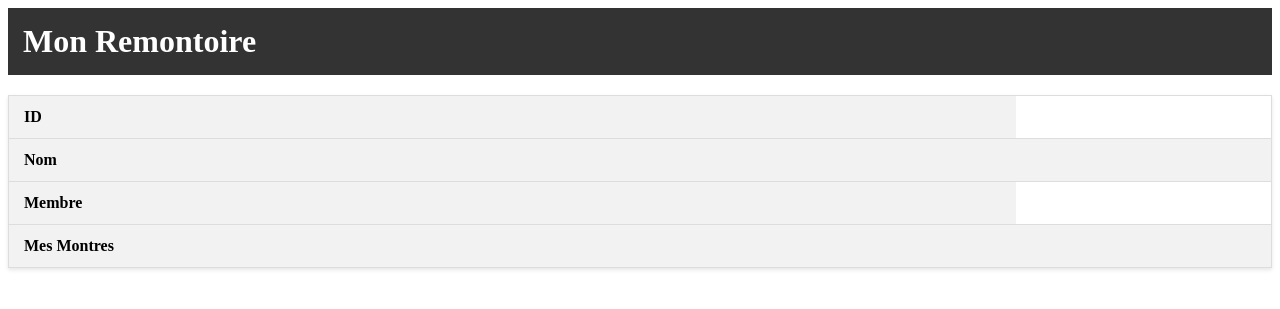
After one commit to aramz33/watchplace, a Symfony app: template templates/remontoire/show.html.twig in a window 1280 px wide. The commit adds this page. Shown: the top 309 px of the page. Run offline with Twig, Linux system fonts and the light colour scheme; the template is opened without the code that fills it, so the values that code supplies are empty; some libraries are stand-ins or nearby versions.

Commit message:
style et front end remontoire + montre

```diff
--- /dev/null
+++ b/templates/remontoire/show.html.twig
@@ -0,0 +1,86 @@
+{% extends 'base.html.twig' %}
+
+{% block title %}Mon Remontoire{% endblock %}
+
+{% block stylesheets %}
+    {{ parent() }}
+    <style>
+        h1 {
+            background-color: #333;
+            color: #fff;
+            padding: 15px;
+            margin: 0;
+        }
+
+        table {
+            width: 100%;
+            border-collapse: collapse;
+            margin-top: 20px;
+            background-color: #fff;
+            border: 1px solid #ddd;
+            box-shadow: 0 2px 4px rgba(0, 0, 0, 0.1);
+        }
+
+        th, td {
+            padding: 12px 15px;
+            text-align: left;
+            border-bottom: 1px solid #ddd;
+        }
+
+        th {
+            background-color: #f2f2f2;
+            font-weight: bold;
+        }
+
+        tr:nth-child(even) {
+            background-color: #f2f2f2;
+        }
+
+        ul {
+            list-style: none;
+            padding: 0;
+        }
+
+        li {
+            margin-bottom: 5px;
+        }
+
+        a {
+            text-decoration: none;
+            color: #007bff;
+            font-weight: bold;
+        }
+
+        a:hover {
+            text-decoration: underline;
+        }
+    </style>
+{% endblock %}
+
+{% block body %}
+    <h1>Mon Remontoire</h1>
+    <table>
+        <tr>
+            <th>ID</th>
+            <td>{{ remontoire.id }}</td>
+        </tr>
+        <tr>
+            <th>Nom</th>
+            <td>{{ remontoire.nom }}</td>
+        </tr>
+        <tr>
+            <th>Membre</th>
+            <td>{{ remontoire.member.nom }}</td>
+        </tr>
+        <tr>
+            <th>Mes Montres</th>
+            <td>
+                <ul>
+                    {% for montre in remontoire.montres %}
+                        <li><a href="{{ path('montre_show', { 'id': montre.id }) }}">{{ montre }}</a></li>
+                    {% endfor %}
+                </ul>
+            </td>
+        </tr>
+    </table>
+{% endblock %}
```
Also changed, not shown: src/Controller/MontreController.php (added, +31 -0 lines), src/Controller/RemontoireController.php (+8 -19 lines), templates/montre/show.html.twig (added, +50 -0 lines), templates/remontoire/index.html.twig (+22 -10 lines).
